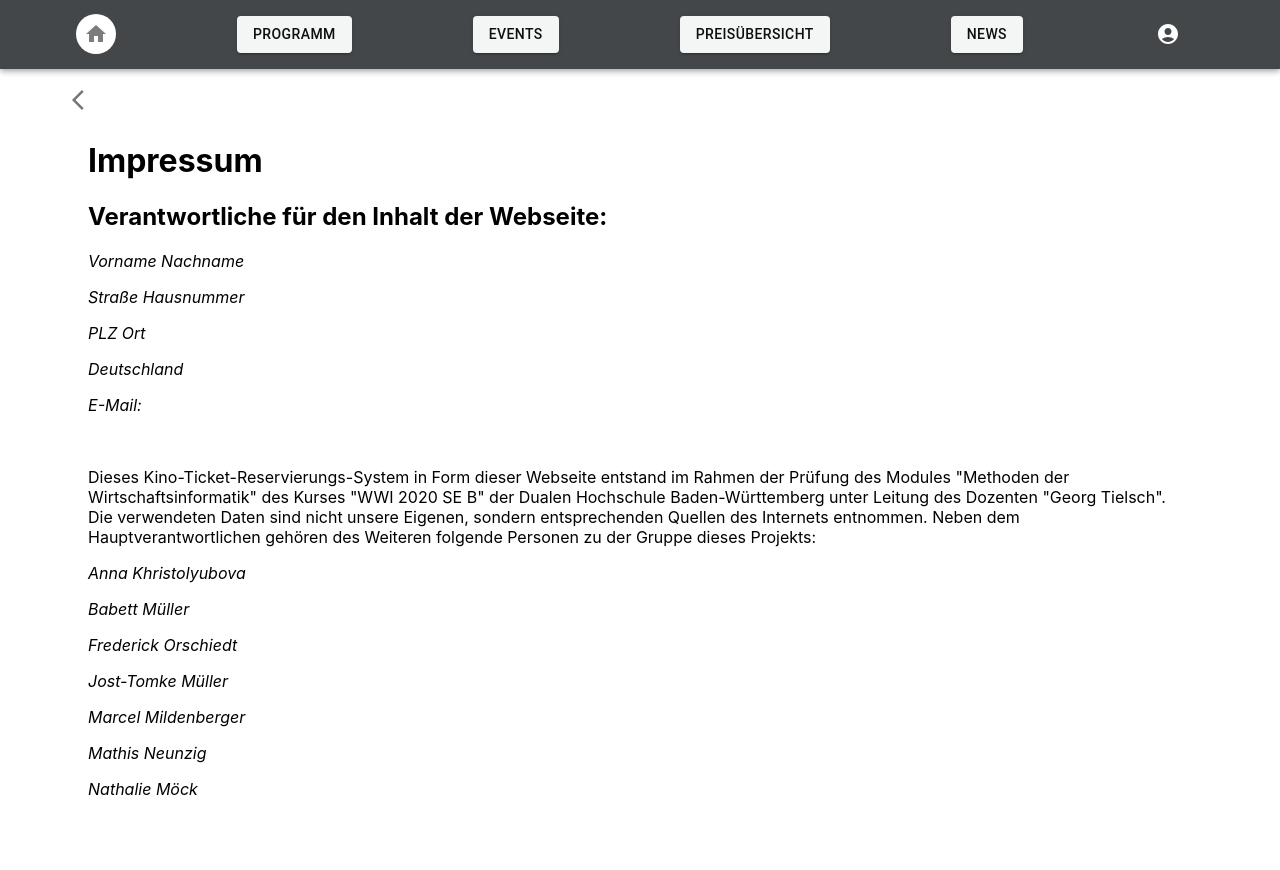
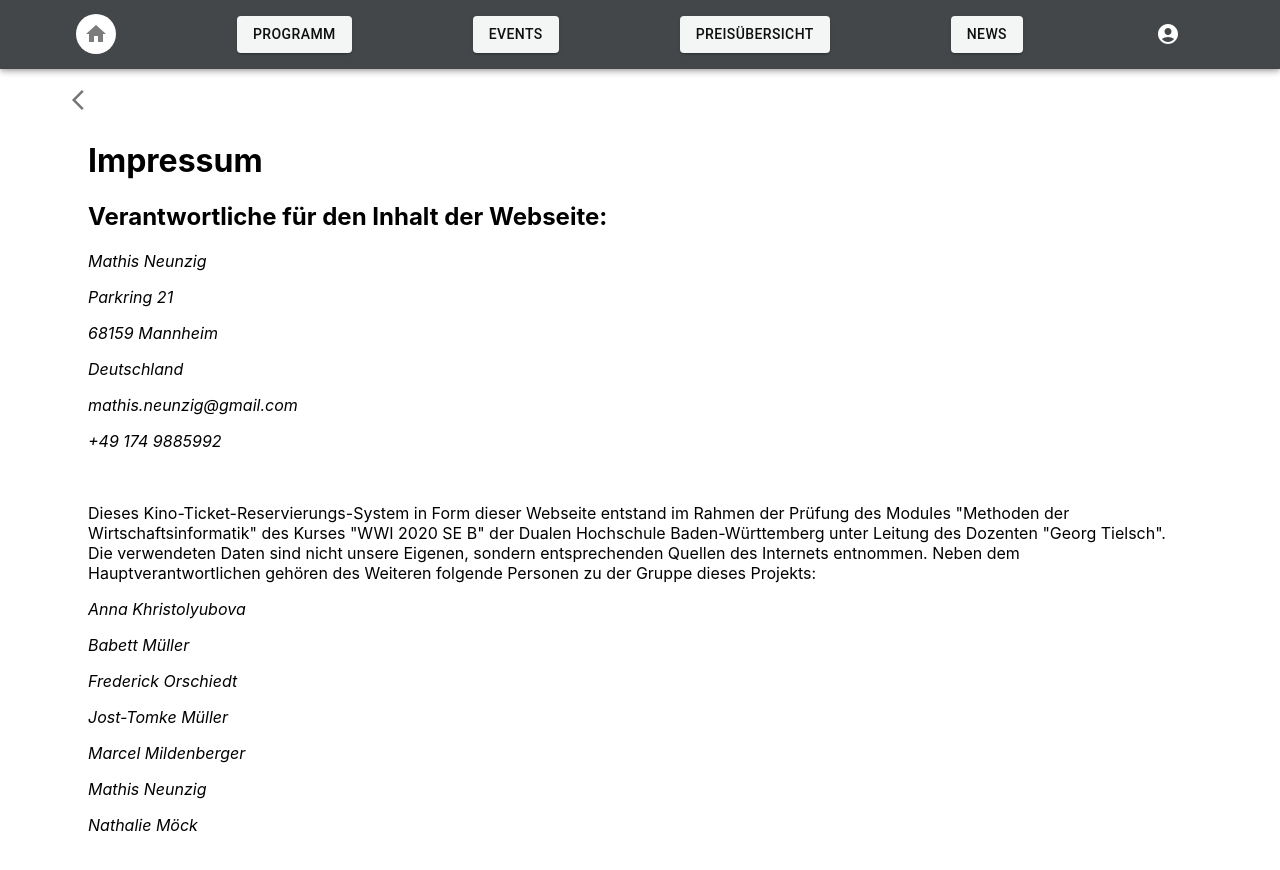
Before and after one commit to DrBackmischung/Kino-Frontend, a React (Create React App) app: page /Impressum in a window 1280 px wide. Shown: the top 870 px of the page. Built offline with nearby package versions, Linux system fonts and the light colour scheme.

Commit message:
Impressum Update

```diff
--- a/src/app/pages/Impressum.tsx
+++ b/src/app/pages/Impressum.tsx
@@ -32,11 +32,12 @@ function Impressum() {
           <h1>Impressum</h1>
           <h2>Verantwortliche für den Inhalt der Webseite:</h2>
           <Box className="mainNameBox" sx={{ fontStyle: "italic" }}>
-            <p>Vorname Nachname</p>
-            <p>Straße Hausnummer</p>
-            <p>PLZ Ort</p>
+            <p>Mathis Neunzig</p>
+            <p>Parkring 21</p>
+            <p>68159 Mannheim</p>
             <p>Deutschland</p>
-            <p>E-Mail: </p>
+            <p>mathis.neunzig@gmail.com</p>
+            <p>+49 174 9885992</p>
           </Box>
           <br />
           <p>
```
